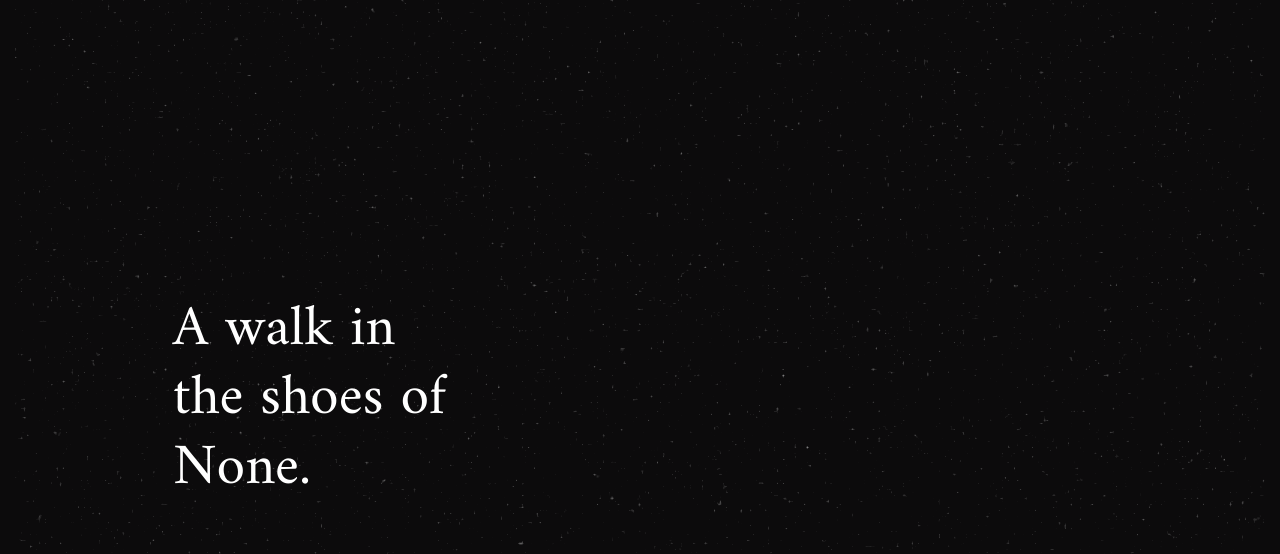
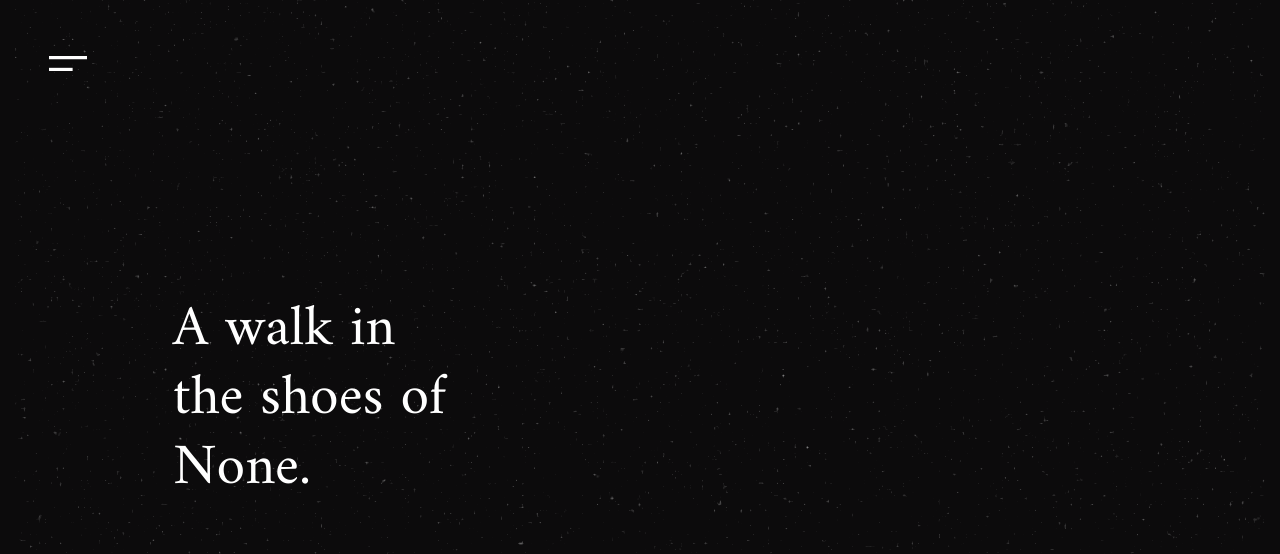
Before and after one commit to tof24/walktest, a React (Create React App) app: page / in a window 1280 px wide. Shown: the top 554 px of the page. Built offline with nearby package versions, Linux system fonts and the light colour scheme.

Commit message:
hamburguer menu

```diff
--- a/package.json
+++ b/package.json
@@ -7,6 +7,7 @@
     "@testing-library/react": "^13.4.0",
     "@testing-library/user-event": "^13.5.0",
     "react": "^18.2.0",
+    "react-burger-menu": "^3.0.9",
     "react-dom": "^18.2.0",
     "react-router-dom": "^6.6.2",
     "react-scripts": "5.0.1",
--- a/src/App.css
+++ b/src/App.css
@@ -269,6 +269,10 @@ body {
   right: 15vw;
 }
 
+.img-btn {
+  width: 38px;
+}
+
 @media screen and (max-width: 1500px) {
   .who {
     font-size: 3.4vw;
@@ -374,6 +378,10 @@ body {
 
   .title {
     font-size: 5.5vw;
+  }
+
+  .img-btn {
+    width: 34px;
   }
 }
 
@@ -555,6 +563,10 @@ body {
     right: -2vw;
     bottom: 15vh;
   }
+
+  .img-btn {
+    width: 30px;
+  }
 }
 
 @media screen and (max-width: 576px) {
@@ -655,6 +667,10 @@ body {
     right: -6vw;
   }
 
+  .img-btn {
+    width: 26px;
+  }
+
   @media screen and (min-width: 400px) {
     .poema {
       bottom: 2vh;
@@ -684,6 +700,10 @@ body {
 
     .cesario {
       top: 25vh;
+    }
+
+    .img-btn {
+      width: 30px;
     }
   }
 }
@@ -831,3 +851,66 @@ aside {
     transform: translateZ(0);
   }
 }
+
+/*menu hamburguer*/
+
+/* Position and sizing of burger button */
+.bm-burger-button {
+  position: fixed;
+  width: 36px;
+  height: 30px;
+  left: 36px;
+  top: 50px;
+  margin-left: 1vw;
+}
+
+button#react-burger-menu-btn:focus {
+  outline: none;
+}
+
+/*Sidebar wrapper styles*/
+.bm-menu-wrap {
+  position: fixed;
+  height: 100%;
+  margin-left: 1vw;
+  z-index: 2!important;
+}
+
+/* General sidebar styles */
+.bm-menu {
+  background: transparent;
+  padding: 2.5em 1.5em 0;
+  font-size: 1.15em;
+}
+
+/* Wrapper for item list */
+.bm-item-list {
+  color: #b8b7ad;
+  padding: 0.8em;
+}
+
+/* Individual item */
+.bm-item {
+  display: inline-block;
+  color: #ffffff;
+  margin-bottom: 10px;
+  text-align: left;
+  text-decoration: none;
+  transition: color 0.2s;
+}
+
+.bm-item:hover {
+  color: #bebebe;
+  transform: scale(1.1);
+  transition: all 0.2s ease-in-out;
+  text-decoration: none;
+}
+
+/* Styling of overlay */
+.bm-overlay {
+  position: absolute;
+  left: 0;
+  background: rgba(0, 0, 0, 0.85)!important;
+  pointer-events: none;
+  z-index: 1!important;
+}
--- /dev/null
+++ b/src/Components/Menu.js
@@ -0,0 +1,27 @@
+import React, {useState} from 'react';
+import { slide as HMenu } from 'react-burger-menu';
+import "../App.css";
+
+function MyCustomIcon({ isOpen, setIsOpen }) {
+    const rotation = isOpen ? 90 : 0;
+
+    return <img src={"./menu.png"} style={{transform: `rotate(${rotation}deg)`, transition: 'transform 0.2s ease-in-out'}} onClick={() => setIsOpen(!isOpen)} className={"img-btn"} />
+}
+
+export default props => {
+    const [isOpen, setIsOpen] = useState(false);
+
+    return (
+        <HMenu customCrossIcon={false} isOpen={isOpen} onStateChange={({isOpen})=> setIsOpen(isOpen)} customBurgerIcon={<MyCustomIcon isOpen={isOpen} setIsOpen={setIsOpen}/>}>
+            <a className="bm-item amiri midtext mt-3 mt-md-4 pt-4 mx-1 mx-sm-2" href="/">
+                Home
+            </a>
+            <a className="bm-item amiri midtext mx-1 mx-sm-2" href="/salads">
+                Planets
+            </a>
+            <a className="bm-item amiri midtext mx-1 mx-sm-2" href="/pizzas">
+                About
+            </a>
+        </HMenu>
+    );
+};
--- a/src/Pages/Home.js
+++ b/src/Pages/Home.js
@@ -12,6 +12,7 @@ import Saturn from "./Saturn";
 import Neptune from "./Neptune";
 import Landing from "./Landing";
 import {useState, useEffect} from "react";
+import Menu from "../Components/Menu";
 
 
 function Home() {
@@ -47,7 +48,6 @@ function Home() {
             setEstilo("textin centra")
             setCurrent(<Landing/>)
             setHub("d-none")
-
         }
         if (currentScreen === -65 && wheel === 0) {
             setEstilo("textout centra")
@@ -62,7 +62,7 @@ function Home() {
             setEstilo("textin centra")
             setPage("?")
             setDays("?")
-            setPlanet("?")
+            setPlanet("")
             setHub("d-block")
             setRefresh(5)
         }
@@ -71,7 +71,7 @@ function Home() {
             setEstilo("textin centra")
             setPage("?")
             setDays("?")
-            setPlanet("?")
+            setPlanet("")
         }
         if (currentScreen === -35 && wheel === 0) {
             setEstilo("textout centra")
@@ -120,14 +120,14 @@ function Home() {
             setEstilo("textin centra")
             setPage("?")
             setDays("?")
-            setPlanet("?")
+            setPlanet("")
         }
         if (currentScreen === 50 && wheel === 1) {
             setCurrent(<Text2 frase1={"Are we meaningful?"} frase2={"Or just small dots in an infinite universe?"}> </Text2>)
             setEstilo("textin centra")
             setPage("?")
             setDays("?")
-            setPlanet("?")
+            setPlanet("")
         }
         if (currentScreen === 55 && wheel === 0) {
             setEstilo("textout centra")
@@ -177,14 +177,14 @@ function Home() {
             setEstilo("textin centra")
             setPage("?")
             setDays("?")
-            setPlanet("?")
+            setPlanet("")
         }
         if (currentScreen === 140 && wheel === 1) {
             setCurrent(<Text2 classi={"d-none"} frase1={"But can we be more than nothing?"}> </Text2>)
             setEstilo("textin centra")
             setPage("?")
             setDays("?")
-            setPlanet("?")
+            setPlanet("")
         }
         if (currentScreen === 145 && wheel === 0) {
             setEstilo("textout centra")
@@ -233,14 +233,14 @@ function Home() {
             setEstilo("textin centra")
             setPage("?")
             setDays("?")
-            setPlanet("?")
+            setPlanet("")
         }
         if (currentScreen === 230 && wheel === 1) {
             setCurrent(<Text2 classi={"d-none"} frase1={"After all, we are unique."}> </Text2>)
             setEstilo("textin centra")
             setPage("?")
             setDays("?")
-            setPlanet("?")
+            setPlanet("")
         }
         if (currentScreen === 235 && wheel === 0) {
             setEstilo("textout centra")
@@ -289,14 +289,14 @@ function Home() {
             setEstilo("textin centra")
             setPage("?")
             setDays("?")
-            setPlanet("?")
+            setPlanet("")
         }
         if (currentScreen === 320 && wheel === 1) {
             setCurrent(<Text2 frase1={"Can you see?"} frase2={"We are kind of beautiful."}> </Text2>)
             setEstilo("textin centra")
             setPage("?")
             setDays("?")
-            setPlanet("?")
+            setPlanet("")
         }
         if (currentScreen === 325 && wheel === 0) {
             setEstilo("textout centra")
@@ -345,14 +345,14 @@ function Home() {
             setEstilo("textin centra")
             setPage("?")
             setDays("?")
-            setPlanet("?")
+            setPlanet("")
         }
         if (currentScreen === 410 && wheel === 1) {
             setCurrent(<Text2 classi={"d-none"} frase1={"So much we can achieve."}> </Text2>)
             setEstilo("textin centra")
             setPage("?")
             setDays("?")
-            setPlanet("?")
+            setPlanet("")
         }
         if (currentScreen === 415 && wheel === 0) {
             setEstilo("textout centra")
@@ -408,7 +408,7 @@ function Home() {
             setEstilo("textin centra")
             setPage("?")
             setDays("?")
-            setPlanet("?")
+            setPlanet("")
         }
         if (currentScreen === 505 && wheel === 0) {
             setEstilo("textout centra")
@@ -457,14 +457,14 @@ function Home() {
             setEstilo("textin centra")
             setPage("?")
             setDays("?")
-            setPlanet("?")
+            setPlanet("")
         }
         if (currentScreen === 590 && wheel === 1) {
             setCurrent(<Text2 classi={"d-none"} frase1={"Life is ephemeral."}> </Text2>)
             setEstilo("textin centra")
             setPage("?")
             setDays("?")
-            setPlanet("?")
+            setPlanet("")
         }
         if (currentScreen === 595 && wheel === 0) {
             setEstilo("textout centra")
@@ -529,7 +529,7 @@ function Home() {
     }, [currentScreen]);
 
     return (
-        <div onWheel={handleScroll} className={"bgblack container-fluid"}>
+        <div onWheel={handleScroll} className={"bgblack container-fluid overflow-hidden"}>
             <div className={"sticky-top ui " + hub}>
                 <div className={"timer"}>
                     <span className={"text-white amiri"}><Timer refresh={refresh}></Timer></span>
--- a/src/Pages/Landing.js
+++ b/src/Pages/Landing.js
@@ -1,17 +1,22 @@
 import '../App.css'
 import '../bootstrap.min.css'
-
+import Menu from "../Components/Menu";
 
 function Landing() {
 
     return (
-        <div className={"container-fluid centra"}>
-            <div className={"container-fluid h-100 align-items-center"}>
-                <div>
-                    <h1 className={"text-white text-left amiri title mb-0"}>A walk in<br/> the shoes of<br/> None.</h1>
-                    <div className={"text-right px-5 pt-5 mt-5 quote midsub w-75"}>
-                        <p className={"text-white nunito mb-0"}>"Newton's third law. You got to leave something behind."</p>
-                        <p className={"text-white nunito small mt-2"}>Interstellar, 2014</p>
+        <div>
+            <Menu pageWrapId={'page-wrap'} outerContainerId={'outer-container'}/>
+            <div className={"container-fluid centra"} id={"outer-container"}>
+                <div className={"container-fluid h-100 align-items-center"} id="page-wrap">
+                    <div>
+                        <div>
+                            <h1 className={"text-white text-left amiri title mb-0"}>A walk in<br/> the shoes of<br/> None.</h1>
+                            <div className={"text-right px-5 pt-5 mt-5 quote midsub w-75"}>
+                                <p className={"text-white nunito mb-0"}>"Newton's third law. You got to leave something behind."</p>
+                                <p className={"text-white nunito small mt-2"}>Interstellar, 2014</p>
+                            </div>
+                        </div>
                     </div>
                 </div>
             </div>
--- a/src/index.css
+++ b/src/index.css
@@ -11,3 +11,12 @@ code {
   font-family: source-code-pro, Menlo, Monaco, Consolas, 'Courier New',
     monospace;
 }
+
+* {
+  box-sizing: border-box;
+}
+
+#page-wrap {
+  padding-bottom: 10px;
+  padding-top: 10px;
+}
```
Also changed, not shown: public/menu.png (added), 1 other file (tests, documents, lock files or other folders).
